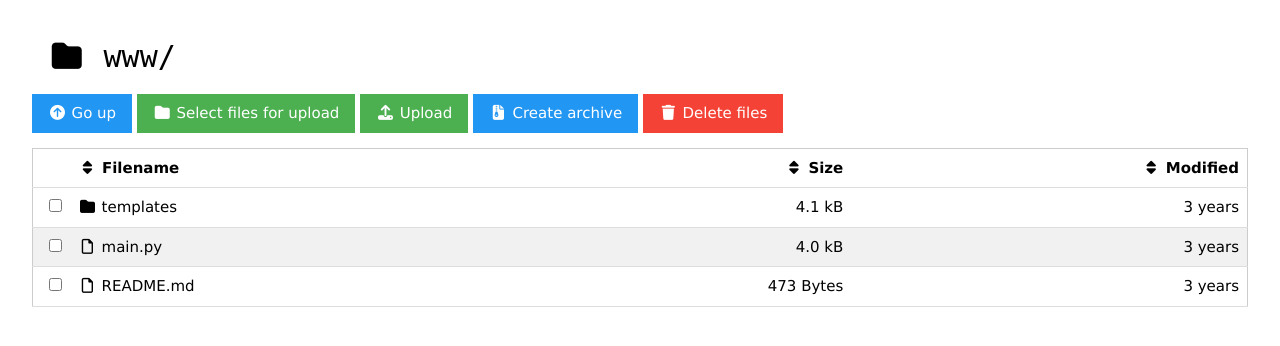
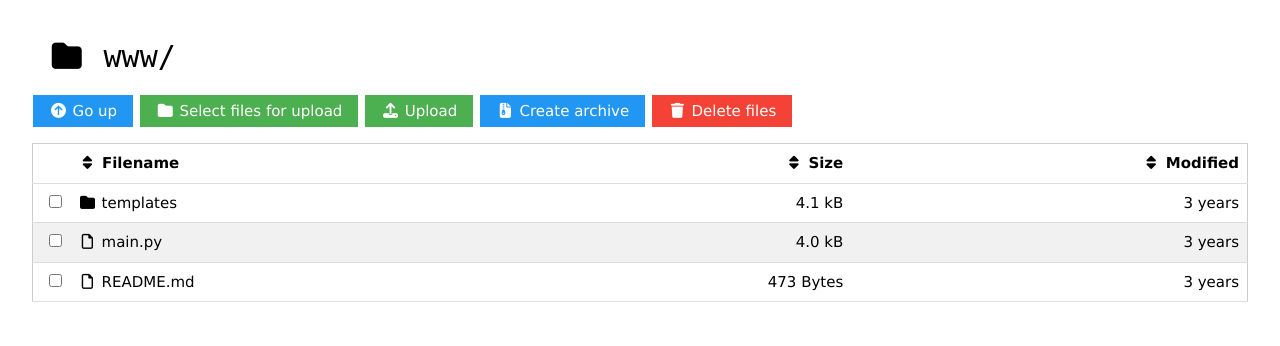
Before and after one commit to dvolk/simplefb, a Flask app: page / in a window 1280 px wide. Shown: the part 43-389 px from the top of the page. Run offline with Flask 3, Linux system fonts and the light colour scheme.

Commit message:
change style of top buttons

```diff
--- a/templates/browse.jinja2
+++ b/templates/browse.jinja2
@@ -10,6 +10,9 @@
     <style>
      a {
          text-decoration: none;
+     }
+     .topbtn {
+         line-height: 1; margin: 1px;
      }
     </style>
 
@@ -41,21 +44,21 @@
                 <h2><span class="w3-white w3-padding" style="font-family: monospace;">{{ icon('folder') }} {{ browse_dir.absolute().name }}/</span></h2>
                 <form method="POST" enctype="multipart/form-data">
                     <p>
-                        <a class="w3-btn w3-blue" href="{{ url_for('browse', browse_dir=browse_dir.absolute().parent) }}">
+                        <a class="w3-btn w3-blue topbtn" href="{{ url_for('browse', browse_dir=browse_dir.absolute().parent) }}">
                             {{ icon('circle-arrow-up') }} Go up
                         </a>
 
-                        <label for="file-upload" class="w3-btn w3-green">
+                        <label for="file-upload" class="w3-btn w3-green topbtn">
                             {{ icon('folder') }} Select files for upload
                         </label>
                         <input id="file-upload" name="file" type="file" style="display: none">
-                        <button class="w3-btn w3-green" type="submit" formaction="/upload">
+                        <button class="w3-btn w3-green topbtn" type="submit" formaction="/upload">
                             {{ icon('upload') }} Upload
                         </button>
-                        <button class="w3-btn w3-blue" type="submit" formaction="/zip">
+                        <button class="w3-btn w3-blue topbtn" type="submit" formaction="/zip">
                             {{ icon('file-zipper') }} Create archive
                         </button>
-                        <button class="w3-btn w3-red" type="submit" formaction="/delete">
+                        <button class="w3-btn w3-red topbtn" type="submit" formaction="/delete">
                             {{ icon('trash') }} Delete files
                         </button>
                     </p>
```
